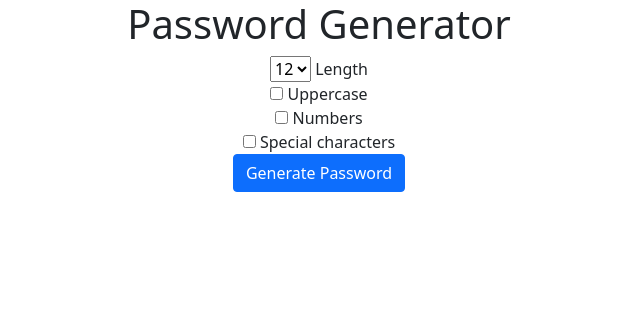
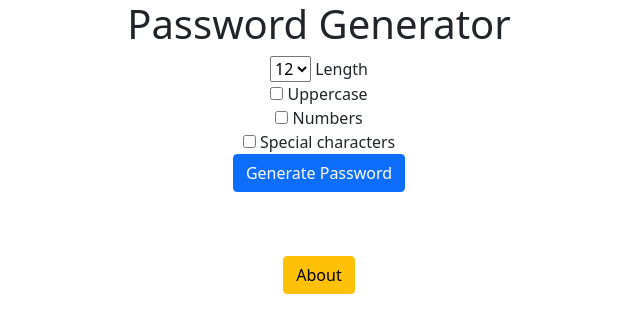
Before and after one commit to rizwanhafeez123/django3-password-generator, a Django app: page / in a window 1280 px wide. Shown: the top 333 px of the page, without its empty margins (321-961 px from the left). Run offline with Django 4.2, Linux system fonts and the light colour scheme.

Commit message:
Added about button on home page

```diff
--- a/generator/templates/generator/home.html
+++ b/generator/templates/generator/home.html
@@ -25,5 +25,7 @@
   <input type="submit" value="Generate Password" class="btn btn-primary">
 
 </form>
-
+<br>
+<br>
+<a href="{% url 'aboutme' %}" class="btn btn-warning">About</a>
 </div>
```
